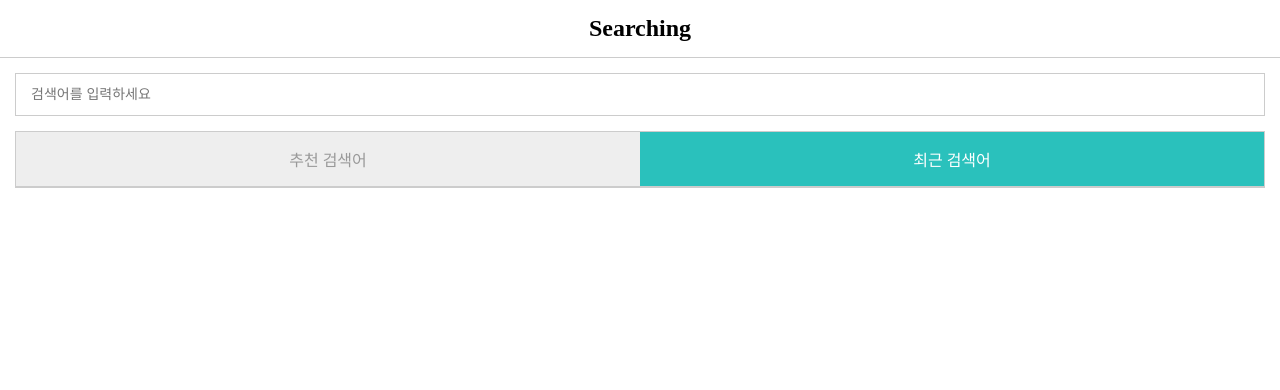
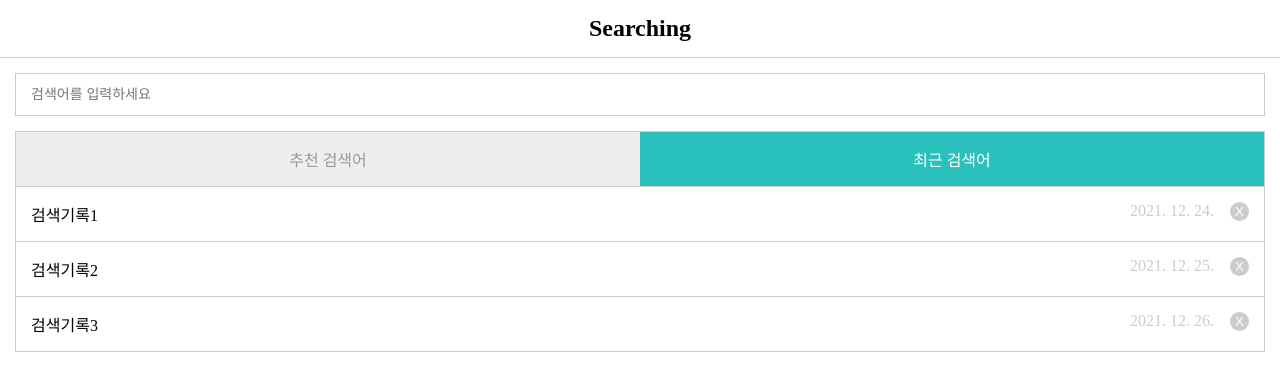
Before and after one commit to mg5566/Hello_React, a React app in the folder 3-component/: page / in a window 1280 px wide. Both pictures are taken after a click on the item "최근 검색어". Shown: the top 390 px of the page. Built offline with nearby package versions, Linux system fonts and the light colour scheme.

Commit message:
feat: apply HistoryList component

```diff
--- a/3-component/src/App.js
+++ b/3-component/src/App.js
@@ -67,7 +67,7 @@
                   onChange={(selectedTab) => this.setState({ selectedTab })}
                 />
                 {selectedTab === TabType.KEYWORD && <KeywordList onClick={(keyword) => this.search(keyword)} />}
-                {/* {selectedTab === TabType.HISTORY && <HistoryList onClick={(keyword) => this.search(keyword)} />} */}
+                {selectedTab === TabType.HISTORY && <HistoryList onClick={(keyword) => this.search(keyword)} />}
               </>
             )}
           </div>
--- a/3-component/src/components/HistoryList.js
+++ b/3-component/src/components/HistoryList.js
@@ -2,6 +2,52 @@
 import List from "./List.js";
 import store from "../Store.js";
 import { formatRelativeDate } from "../helpers";
+
+export default class HistoryList extends React.Component {
+  constructor() {
+    super();
+
+    this.state = {
+      historyList: [],
+    };
+  }
+
+  componentDidMount() {
+    this.fetch();
+  }
+
+  fetch() {
+    const historyList = store.getHistoryList();
+    this.setState({ historyList });
+  }
+
+  handleClickRemoveHistory(event, keyword) {
+    event.stopPropagation();
+    store.removeHistory(keyword);
+    this.fetch();
+  }
+
+  render() {
+    return (
+      <List
+        data={this.state.historyList}
+        onClick={this.props.onClick}
+        renderItem={(item) => {
+          return (
+            <>
+              <span>{item.keyword}</span>
+              <span className="date">{formatRelativeDate(item.date)}</span>
+              <button
+                className="btn-remove"
+                onClick={(event) => this.handleClickRemoveHistory(event, item.keyword)}
+              ></button>
+            </>
+          );
+        }}
+      />
+    );
+  }
+}
 
 /*
 export default class HistoryList extends List {
--- a/3-component/src/components/KeywordList.js
+++ b/3-component/src/components/KeywordList.js
@@ -15,10 +15,6 @@
   componentDidMount() {
     const keywordList = store.getKeywordList();
     this.setState({ keywordList });
-  }
-
-  renderItem(item, index) {
-
   }
 
   render() {
```
